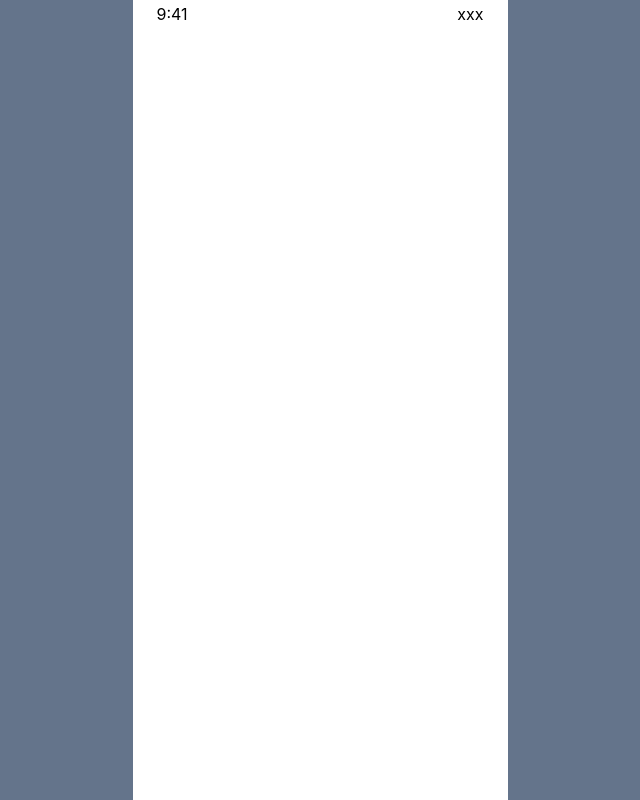
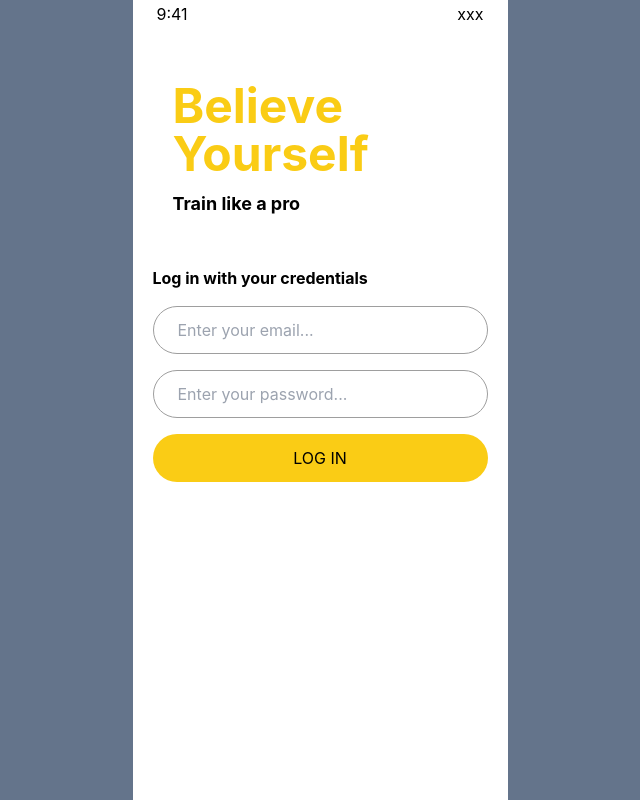
Before and after one commit to Bobber2002/terminsprove, a React (Create React App) app: page /login in a window 1280 px wide. Before the commit this address had no page. Shown: the whole page, without its empty margins (320-960 px from the left). Built offline with nearby package versions, Linux system fonts and the light colour scheme.

Commit message:
integrate api

```diff
--- a/src/App.js
+++ b/src/App.js
@@ -7,6 +7,8 @@ import Navigation from "./components/navigtaion/navigation";
 import SearchPage from "./pages/search/searchPage";
 import SchedulePage from "./pages/schedule/schedulePage";
 import ClassPage from "./pages/class/classPage";
+import LoginPage from "./pages/login/loginPage";
+
 
 function App() {
   const [navState, setNavState] = useState(false);
@@ -52,6 +54,12 @@ function App() {
                   <ClassPage navState={navState} setNavState={setNavState} />
                 }
               />
+              <Route
+                path="/login"
+                element={
+                  <LoginPage navState={navState} setNavState={setNavState} />
+                }
+              />
             </Routes>
           )}
         </Router>
--- a/src/components/home/homeBigClass.js
+++ b/src/components/home/homeBigClass.js
@@ -1,14 +1,81 @@
+import axios from "axios";
+import React from "react";
 import Stars from "../lib/stars";
 
-const PopularClass = () => {
+export default class PopularClass extends React.Component {
+  state = {
+    classes: [],
+  };
+
+  componentDidMount() {
+    axios.get(`http://localhost:4000/api/v1/classes/2`).then((res) => {
+      // console.log(res.data);
+      const classes = [res.data, ""];
+      // const classes = res.data;
+      this.setState({ classes });
+      console.log(this.state.classes);
+    });
+  }
+
+  render() {
     return (
-    <div className='flex flex-col-reverse h-96 rounded-2xl mb-12 bg-[url("https://via.placeholder.com/500")]'>
+      <>
+        {this.state.classes.slice(0,1).map((singleClass) => (
+          <div
+            className="flex flex-col-reverse h-96 rounded-2xl mb-12)] bg-cover bg-center bg-no-repeat mb-10"
+            style={{ backgroundImage: `url("${singleClass.asset.url}")` }}
+          >
             <div className="flex flex-col justify-center font-bold text-md px-3 w-2/3 h-1/5 bg-yellow-400 rounded-tr-[56px]">
               <p>Lower abs workout</p>
-          <Stars length="50"/>
+              <Stars length="50" />
             </div>
           </div>
+        ))}
+      </>
     );
-};
+  }
+}
 
-export default PopularClass;
+// const PopularClass = () => {
+//   const [classesLength, setClassesLength] = useState([]);
+//   const [bigClass, setBigClass] = useState([]);
+//   let arr = [];
+
+//   useEffect(() => {
+//     axios.get(`http://localhost:4000/api/v1/classes/2`).then((res) => {
+//       // setClassesLength(res.data);
+//       // setClassesLength(res.data);
+//       setClassesLength(Object.keys(res.data).length);
+//     });
+//   }, []);
+
+// useEffect(() => {
+//   axios
+//     .get(
+//       `http://localhost:4000/api/v1/classes/${Math.floor(
+//         Math.random() * (classesLength + 1)
+//       )}`
+//     )
+//     .then((res) => {
+//       // console.log(res.data);
+//       setBigClass(res.data);
+//     });
+// }, [classesLength]);
+
+//   useEffect(() => {
+
+//     arr.push(bigClass);
+
+//     console.log(arr);
+
+//   }, [bigClass]);
+
+//   return (
+//     <>
+//       {arr.map((singleClass) => (
+//       ))}
+//     </>
+//   );
+// };
+
+// export default PopularClass;
--- a/src/components/lib/classesSlider.js
+++ b/src/components/lib/classesSlider.js
@@ -1,10 +1,49 @@
+import axios from "axios";
+import { Swiper, SwiperSlide } from "swiper/react";
+import "swiper/css";
+import { useState, useEffect } from "react";
 import SmallClass from "./singleSmallClass";
 
 const ClassesSlider = ({ title }) => {
+  const [classes, setClasses] = useState([]);
+
+  useEffect(() => {
+    axios.get(`http://localhost:4000/api/v1/classes`).then((res) => {
+      const data = res.data;
+      setClasses(data);
+    });
+  }, []);
+
   return (
     <div id="ChooseClasses">
       <h3 className="font-extrabold text-xl mb-4">{title}</h3>
-      <SmallClass />
+      <Swiper
+        spaceBetween={-75}
+        slidesPerView={2}
+        onSlideChange={() => console.log("slide change")}
+        onSwiper={(swiper) => console.log(swiper)}
+      >
+        {classes.map((singleClass) => (
+          <>
+          <SwiperSlide key={singleClass.id}>
+            <SmallClass
+              key={singleClass.id}
+              id={singleClass.id}
+              title={singleClass.className}
+              thumb={singleClass.asset.url}
+            />
+          </SwiperSlide>
+          {/* <SwiperSlide key={singleClass.id+"ex"}>
+            <SmallClass
+              key={singleClass.id+"ex"}
+              id={singleClass.id+"ex"}
+              title={singleClass.className}
+              thumb={singleClass.asset.url}
+            />
+          </SwiperSlide> */}
+          </>
+        ))}
+      </Swiper>
     </div>
   );
 };
--- a/src/components/lib/singleSmallClass.js
+++ b/src/components/lib/singleSmallClass.js
@@ -1,17 +1,22 @@
 import { Link } from "react-router-dom";
 import Stars from "./stars";
-const SmallClass = () => {
+
+const SmallClass = ({ id, title, thumb }) => {
   return (
     <Link to="/class">
       <div
+        id={id}
         onClick={(e) => {
           console.log(e.currentTarget);
         }}
-        className='flex flex-col-reverse w-28 h-32 rounded-t-2xl rounded-bl-2xl bg-[url("https://via.placeholder.com/200")]'
+        className="flex flex-col-reverse w-28 h-32 rounded-t-2xl rounded-bl-2xl bg-cover bg-center bg-no-repeat"
+        style={{ backgroundImage: `url("${thumb}")` }}
       >
         <div className="flex flex-col justify-center w-full h-[32%] px-3 bg-yellow-400 font-bold rounded-tr-[36px]">
-          <p className="text-[10px]">DAily go pro*</p>
-          <Stars length="72"/>
+          <p className="text-[10px] text-ellipsis whitespace-nowrap overflow-hidden">
+            {title}
+          </p>
+          <Stars length="72" />
         </div>
       </div>
     </Link>
--- /dev/null
+++ b/src/components/login/loginContainer.js
@@ -0,0 +1,46 @@
+const LoginContainer = () => {
+  return (
+    <div className="px-5 py-12 flex flex-col h-full">
+      <div className="mb-12 pt-10 flex flex-col justify-center pl-5">
+        <h2 className="font-bold text-5xl text-yellow-400 pb-3">
+          Believe Yourself
+        </h2>
+        <p className="font-bold text-lg">Train like a pro</p>
+      </div>
+      <div>
+        <p className="font-bold pb-4">Log in with your credentials</p>
+        <div className="h-full flex flex-col gap-4">
+          <div className="h-12 bg-white flex items-center px-6 border border-[#9e9e9e] rounded-full">
+            <form action="">
+              <input
+                type="email"
+                name=""
+                id=""
+                placeholder="Enter your email..."
+                className="outline-none"
+              />
+            </form>
+          </div>
+          <div className="w-full h-12 bg-white flex items-center px-6 border border-[#9e9e9e] rounded-full">
+            <form action="">
+              <input
+                type="password"
+                name=""
+                id=""
+                placeholder="Enter your password..."
+                className="outline-none"
+              />
+            </form>
+          </div>
+          <div className="w-full h-12 bg-yellow-400 flex items-center rounded-full">
+            <form action="" className="h-full w-full">
+              <input type="button" value="LOG IN" onClick={()=>console.log('Login')} className="h-full w-full"/>
+            </form>
+          </div>
+        </div>
+      </div>
+    </div>
+  );
+};
+
+export default LoginContainer;
--- a/src/components/navigtaion/navigation.js
+++ b/src/components/navigtaion/navigation.js
@@ -21,7 +21,7 @@ const Navigation = ({setNavState, navState}) => {
         <Link to="/schedule" onClick={()=>setNavState(!navState)}>
           <span>My Schedule</span>
         </Link>
-        <Link to="/" onClick={()=>setNavState(!navState)}>
+        <Link to="/login" onClick={()=>setNavState(!navState)}>
           <span>Log out</span>
         </Link>
       </div>
--- a/src/components/welcome/welcomeBackground.js
+++ b/src/components/welcome/welcomeBackground.js
@@ -6,7 +6,7 @@ const WelcomeBackground = () => {
   return (
     <div
       id="WelcomeBackground"
-      className="h-full w-full bg-slate-500"
+      className="h-full w-full bg-slate-800"
       style={{
         backgroundImage: `url(/bg2.jpg), url(/bg1.jpg)`,
         backgroundSize: "175%, 300%",
--- a/src/index.css
+++ b/src/index.css
@@ -30,6 +30,10 @@ code {
     monospace;
 }
 
+.swiper-slide, .swiper-wrapper{
+  overflow: visible;
+}
+
 input[type="search"]::-webkit-search-decoration,
 input[type="search"]::-webkit-search-cancel-button,
 input[type="search"]::-webkit-search-results-button,
--- /dev/null
+++ b/src/pages/login/loginPage.js
@@ -0,0 +1,7 @@
+import LoginContainer from "../../components/login/loginContainer";
+
+const LoginPage = () => {
+  return <LoginContainer />;
+};
+
+export default LoginPage;
```
Lines whose indentation alone changed are shown as unchanged.
